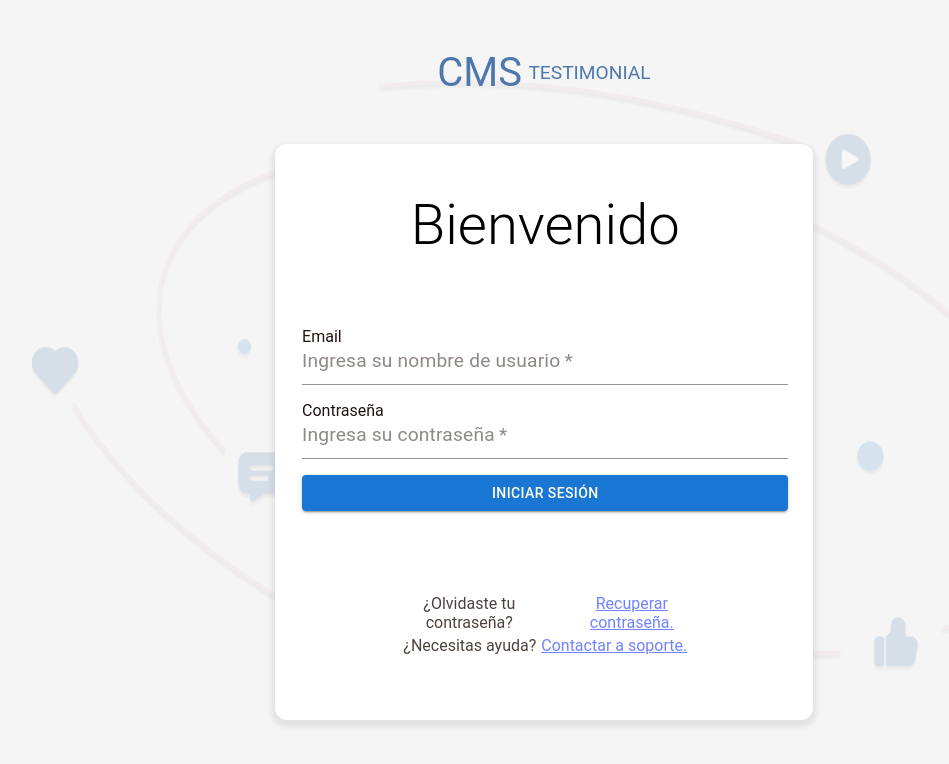
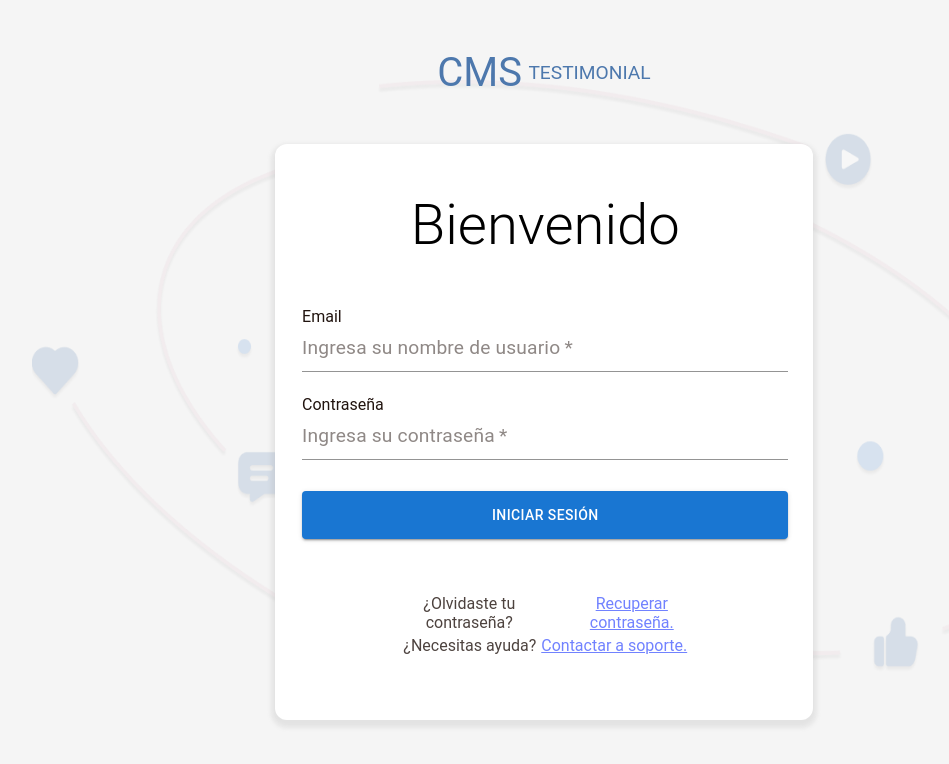
Before and after one commit to No-Country-simulation/s03-26-equipo-01, a React (Vite) app in the folder client/: page /login in a window 1280 px wide. Shown: the top 764 px of the page, without its empty margins (96-1045 px from the left). Built offline with nearby package versions, Linux system fonts and the light colour scheme.

Commit message:
Se modificó el alto y ancho de los elementos del formulario para que se adapten a la resolución dinamicamente

```diff
--- a/client/src/features/login/components/login-form/styles/desktop.css
+++ b/client/src/features/login/components/login-form/styles/desktop.css
@@ -3,6 +3,6 @@
 @media screen and (min-width: 1200px) {
     .form-container {
         min-width: 38vw;
-        min-height: 20vh;
+        min-height: 30vh;
     }
 }
--- a/client/src/features/login/components/submit-button/submit-button.css
+++ b/client/src/features/login/components/submit-button/submit-button.css
@@ -1,10 +1,10 @@
 
 
 .submit-button {
-    align-self: 'end';
+    align-self: end;
     width: 100%;
+    min-height: 6vh;
     font-size: var(--primary-font);
-    font-weight: 'bold';
     background-color: var(--primary-color);
     color: var(--secondary-color);
 }
--- /dev/null
+++ b/client/src/shared/elements/text-input/styles/desktop.css
@@ -0,0 +1,10 @@
+
+
+@media screen and (min-width: 1024px) {
+    .text-input-container {
+        display: flex;
+        flex-direction: column;
+        justify-content: center;
+        min-height: 9vh;
+    }
+}
--- /dev/null
+++ b/client/src/shared/elements/text-input/styles/mobile.css
@@ -0,0 +1,37 @@
+
+
+.text-input-container {
+    position: relative;
+    width: 100%;
+}
+
+.text-input-container label {
+    position: absolute;
+    left: 0;
+    top: 0;
+    font-family: var(--primary-font);
+    color: var(--dark-text-color);
+}
+
+.text-input {
+    width: 100%;
+    font-size: var(--medium-font);
+}
+
+.text-input .text-input_container {
+    width: 100%;
+    margin-top: 22px;
+    font-size: var(--medium-font);
+}
+
+.text-input .text-input_placeholder{
+    display: block;
+    font-size: var(--medium-font);
+    opacity: 0.5;
+    color: var(--dark-text-color);
+    transition: opacity 1s;
+}
+
+.text-input .text-input-placeholder--on-focus {
+    opacity: 0;
+}
--- a/client/src/shared/elements/text-input/styles/text-input.css
+++ b/client/src/shared/elements/text-input/styles/text-input.css
@@ -1,37 +1,2 @@
-
-
-.text-input-container {
-    position: relative;
-    width: 100%;
-}
-
-.text-input-container label {
-    position: absolute;
-    left: 0;
-    top: 0;
-    font-family: var(--primary-font);
-    color: var(--dark-text-color);
-}
-
-.text-input {
-    width: 100%;
-    font-size: var(--medium-font);
-}
-
-.text-input .text-input_container {
-    width: 100%;
-    margin-top: 22px;
-    font-size: var(--medium-font);
-}
-
-.text-input .text-input_placeholder{
-    display: block;
-    font-size: var(--medium-font);
-    opacity: 0.5;
-    color: var(--dark-text-color);
-    transition: opacity 1s;
-}
-
-.text-input .text-input-placeholder--on-focus {
-    opacity: 0;
-}
+@import './mobile.css';
+@import './desktop.css';
```
